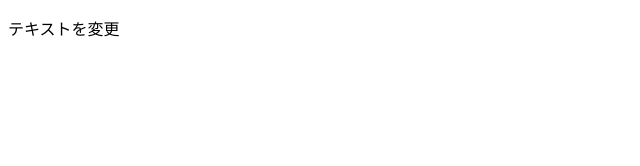
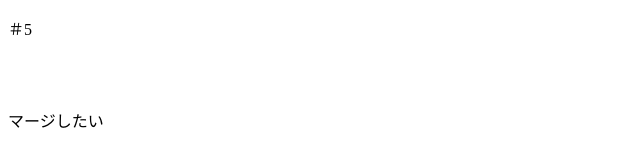
Before and after one commit to matsuday147/test, a plain HTML site: page design/index.html in a window 1280 px wide. Shown: the whole page, without its empty margins (0-640 px from the left). Drawn offline with Linux system fonts and the light colour scheme.

Commit message:
refs #7 マージしたいを追加した

```diff
--- a/design/index.html
+++ b/design/index.html
@@ -6,8 +6,9 @@
 </head>
 
 <body>
-<p>テキストを変更</p>
+<p>＃5</p>
 <br>
 <br>
+<p>マージしたい</p>
 </body>
 </html>
```
